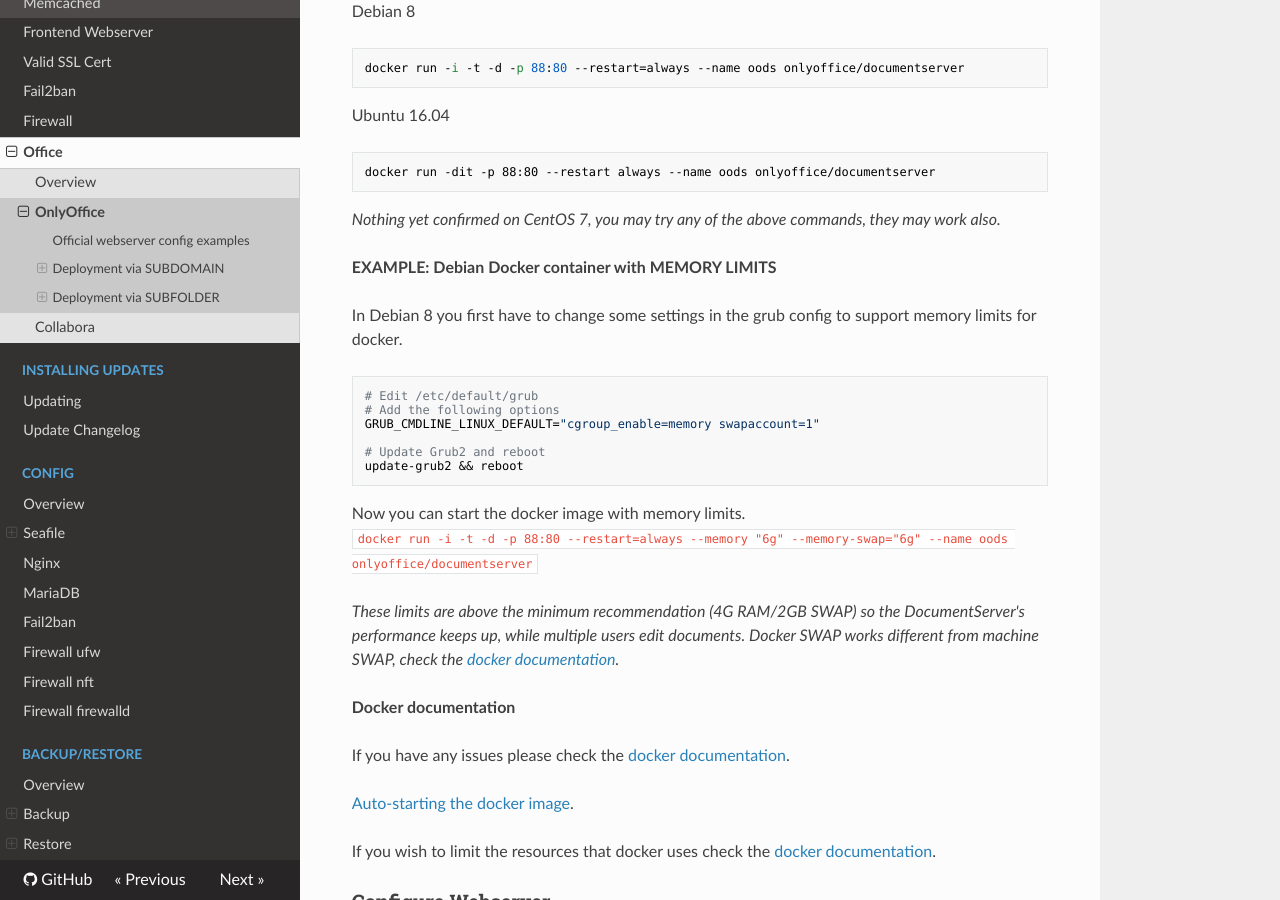
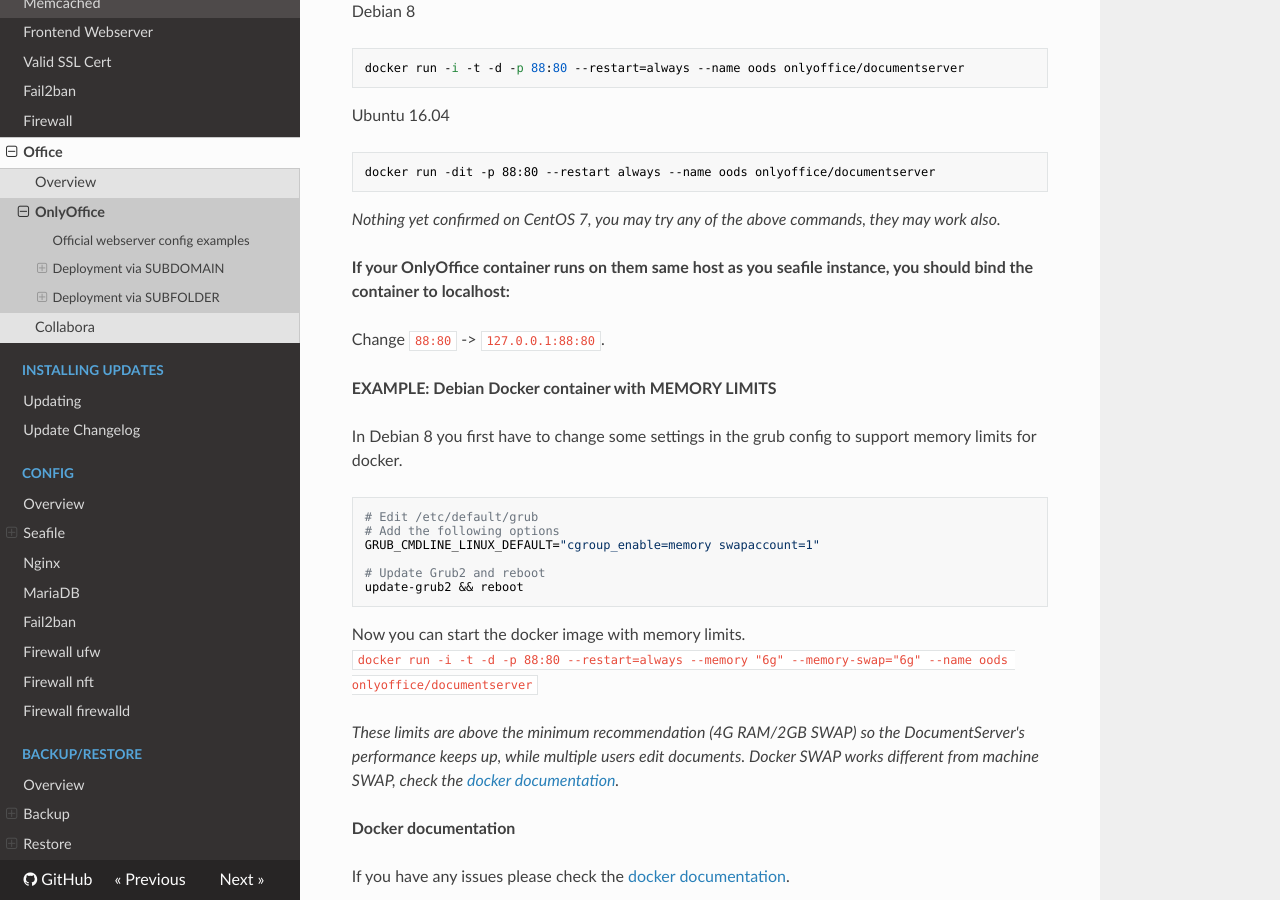
Before and after one commit to DerDanilo/seafile-community-manual, an MkDocs documentation site: the page built from docs/installation/office/onlyoffice.md, in a window 1280 px wide and 900 px high, scrolled down 2663 px. Built offline with MkDocs 1.6.1, drawn with Linux system fonts in a browser that asks for light colours; nearby versions of some CDN libraries; old or Windows-style settings are respelled for this version of MkDocs.

Commit message:
added lines 103-105 in onlyoffice.md

```diff
--- a/docs/installation/office/onlyoffice.md
+++ b/docs/installation/office/onlyoffice.md
@@ -100,6 +100,9 @@ docker run -dit -p 88:80 --restart always --name oods onlyoffice/documentserver
 
 *Nothing yet confirmed on CentOS 7, you may try any of the above commands, they may work also.*
 
+**If your OnlyOffice container runs on them same host as you seafile instance, you should bind the container to localhost:**
+
+Change `88:80` -> `127.0.0.1:88:80`.
 
 **EXAMPLE: Debian Docker container with MEMORY LIMITS**
 
```
